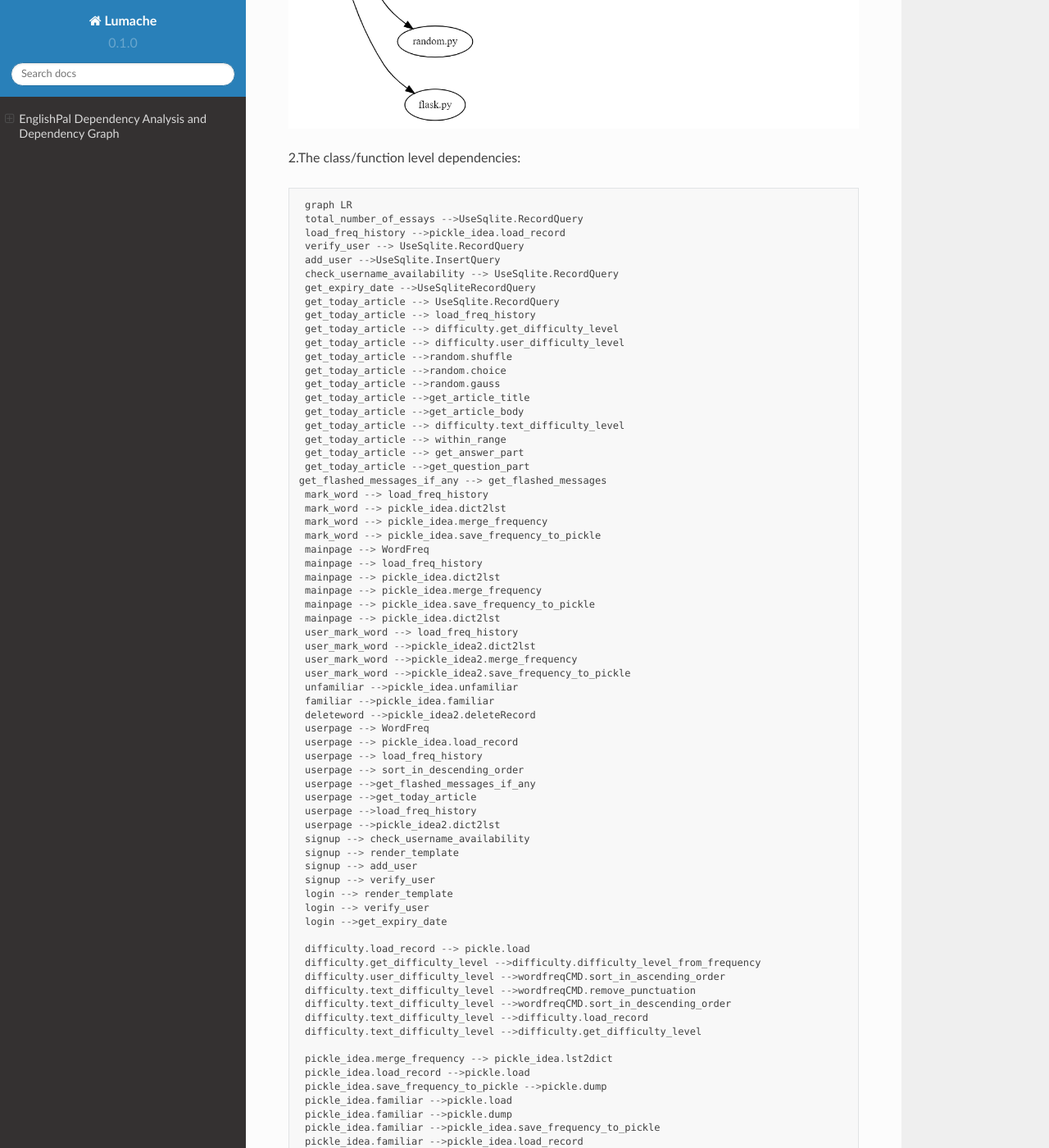
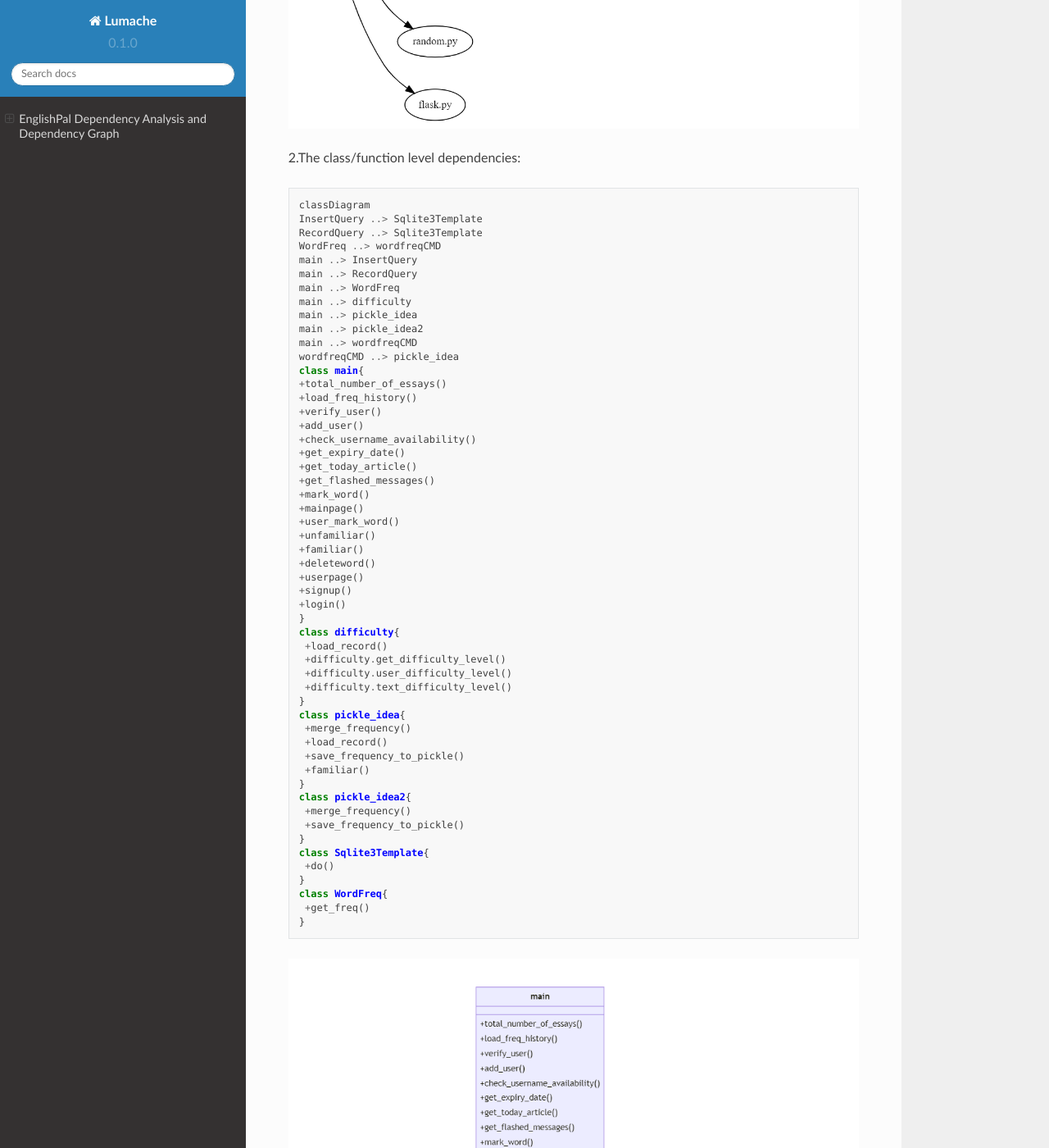
Before and after one commit to lcyyy22/EnglishPal-master, a Sphinx documentation site: the page built from docs/source/index.rst, in a window 1280 px wide and 1400 px high, scrolled down 2470 px. Shown: the whole window at 82% size. Built offline with Sphinx 7.4.7 and the Read the Docs theme 2.0.0, drawn with Linux system fonts in a browser that asks for light colours; some of the changed text lies outside the part shown.

Commit message:
Update index.rst

```diff
--- a/docs/source/index.rst
+++ b/docs/source/index.rst
@@ -81,88 +81,61 @@ Results
 
 ::
 
-      graph LR
-      total_number_of_essays -->UseSqlite.RecordQuery
-      load_freq_history -->pickle_idea.load_record
-      verify_user --> UseSqlite.RecordQuery
-      add_user -->UseSqlite.InsertQuery
-      check_username_availability --> UseSqlite.RecordQuery
-      get_expiry_date -->UseSqliteRecordQuery
-      get_today_article --> UseSqlite.RecordQuery
-      get_today_article --> load_freq_history
-      get_today_article --> difficulty.get_difficulty_level
-      get_today_article --> difficulty.user_difficulty_level
-      get_today_article -->random.shuffle
-      get_today_article -->random.choice
-      get_today_article -->random.gauss
-      get_today_article -->get_article_title
-      get_today_article -->get_article_body
-      get_today_article --> difficulty.text_difficulty_level
-      get_today_article --> within_range
-      get_today_article --> get_answer_part
-      get_today_article -->get_question_part
-     get_flashed_messages_if_any --> get_flashed_messages
-      mark_word --> load_freq_history
-      mark_word --> pickle_idea.dict2lst
-      mark_word --> pickle_idea.merge_frequency
-      mark_word --> pickle_idea.save_frequency_to_pickle
-      mainpage --> WordFreq
-      mainpage --> load_freq_history
-      mainpage --> pickle_idea.dict2lst
-      mainpage --> pickle_idea.merge_frequency
-      mainpage --> pickle_idea.save_frequency_to_pickle
-      mainpage --> pickle_idea.dict2lst
-      user_mark_word --> load_freq_history
-      user_mark_word -->pickle_idea2.dict2lst
-      user_mark_word -->pickle_idea2.merge_frequency
-      user_mark_word -->pickle_idea2.save_frequency_to_pickle
-      unfamiliar -->pickle_idea.unfamiliar
-      familiar -->pickle_idea.familiar
-      deleteword -->pickle_idea2.deleteRecord
-      userpage --> WordFreq
-      userpage --> pickle_idea.load_record
-      userpage --> load_freq_history
-      userpage --> sort_in_descending_order
-      userpage -->get_flashed_messages_if_any
-      userpage -->get_today_article
-      userpage -->load_freq_history
-      userpage -->pickle_idea2.dict2lst
-      signup --> check_username_availability
-      signup --> render_template
-      signup --> add_user
-      signup --> verify_user
-      login --> render_template
-      login --> verify_user
-      login -->get_expiry_date
+      classDiagram
+      InsertQuery ..> Sqlite3Template
+      RecordQuery ..> Sqlite3Template
+      WordFreq ..> wordfreqCMD
+      main ..> InsertQuery
+      main ..> RecordQuery
+      main ..> WordFreq
+      main ..> difficulty
+      main ..> pickle_idea
+      main ..> pickle_idea2
+      main ..> wordfreqCMD
+      wordfreqCMD ..> pickle_idea
+      class main{
+      +total_number_of_essays()
+      +load_freq_history()
+      +verify_user()
+      +add_user()
+      +check_username_availability()
+      +get_expiry_date()
+      +get_today_article()
+      +get_flashed_messages()
+      +mark_word()
+      +mainpage()
+      +user_mark_word()
+      +unfamiliar()
+      +familiar()
+      +deleteword()
+      +userpage()
+      +signup()
+      +login()
+      }
+      class difficulty{
+       +load_record()
+       +difficulty.get_difficulty_level()
+       +difficulty.user_difficulty_level()
+       +difficulty.text_difficulty_level()
+      }
+      class pickle_idea{
+       +merge_frequency()
+       +load_record()
+       +save_frequency_to_pickle()
+       +familiar()
+      }
+      class pickle_idea2{
+       +merge_frequency()
+       +save_frequency_to_pickle()
+      }
+      class Sqlite3Template{
+       +do()
+      }
+      class WordFreq{
+       +get_freq()
+      }
 
-      difficulty.load_record --> pickle.load
-      difficulty.get_difficulty_level -->difficulty.difficulty_level_from_frequency
-      difficulty.user_difficulty_level -->wordfreqCMD.sort_in_ascending_order
-      difficulty.text_difficulty_level -->wordfreqCMD.remove_punctuation
-      difficulty.text_difficulty_level -->wordfreqCMD.sort_in_descending_order
-      difficulty.text_difficulty_level -->difficulty.load_record
-      difficulty.text_difficulty_level -->difficulty.get_difficulty_level
-
-      pickle_idea.merge_frequency --> pickle_idea.lst2dict
-      pickle_idea.load_record -->pickle.load
-      pickle_idea.save_frequency_to_pickle -->pickle.dump
-      pickle_idea.familiar -->pickle.load
-      pickle_idea.familiar -->pickle.dump
-      pickle_idea.familiar -->pickle_idea.save_frequency_to_pickle
-      pickle_idea.familiar -->pickle_idea.load_record
-      pickle_idea.familiar -->pickle_idea.merge_frequency
-
-      pickle_idea2.merge_frequency --> pickle_idea2.lst2dict
-      pickle_idea2.save_frequency_to_pickle--> pickle_idea2.merge_frequency
-
-      Sqlite3Template.do --> Sqlite3Template.connect
-      Sqlite3Template.do --> Sqlite3Template.instructions
-      Sqlite3Template.do --> Sqlite3Template.operate
-
-      WordFreq.get_freq --> wordfreqCMD.sort_in_descending_order
-      WordFreq.get_freq --> wordfreqCMD.sremove_punctuation
-
-.. image:: method.png
+.. image:: class2.png
 
 
 3.Pros and cons of the current architecture of EnglishPal
```
